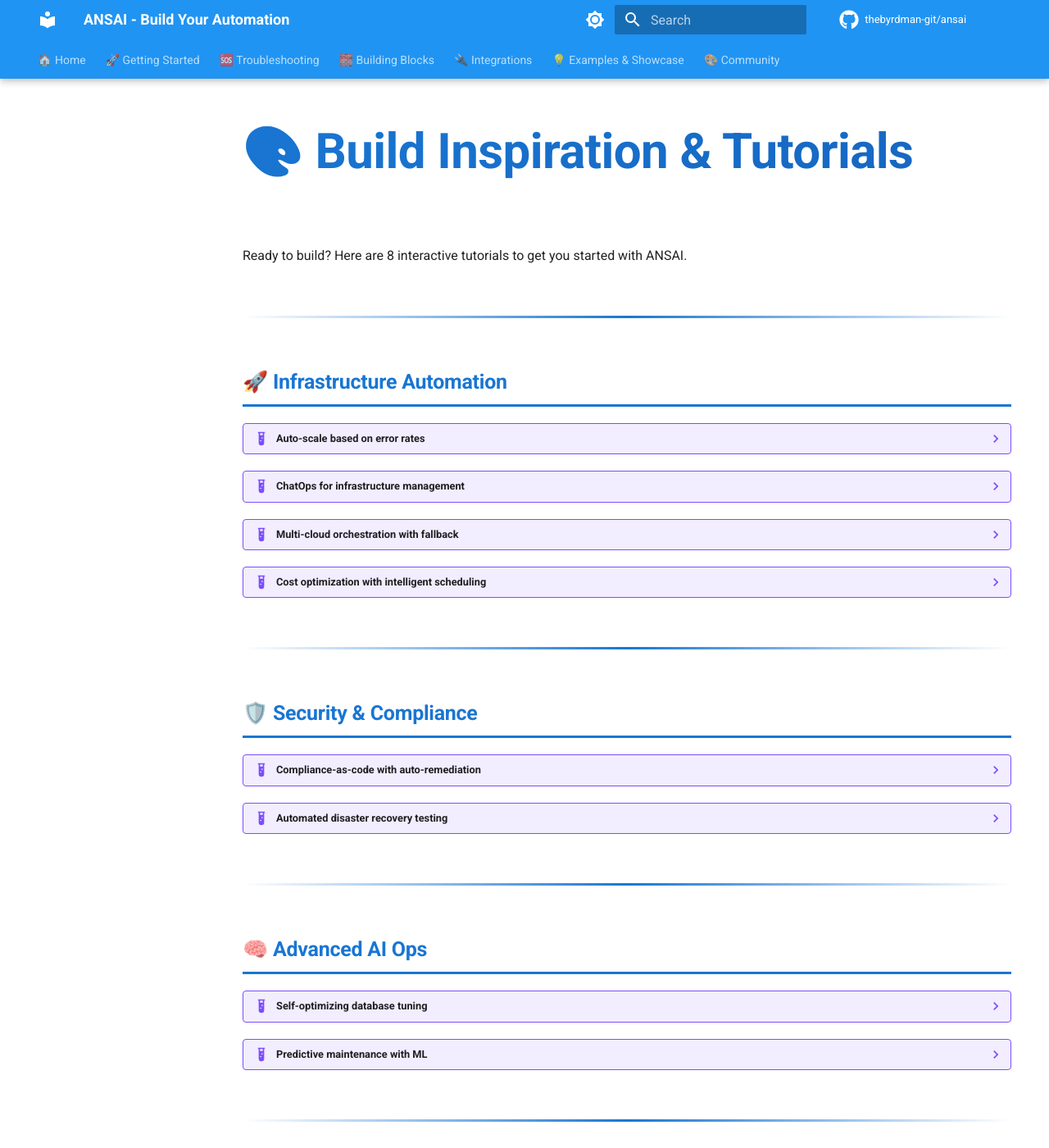
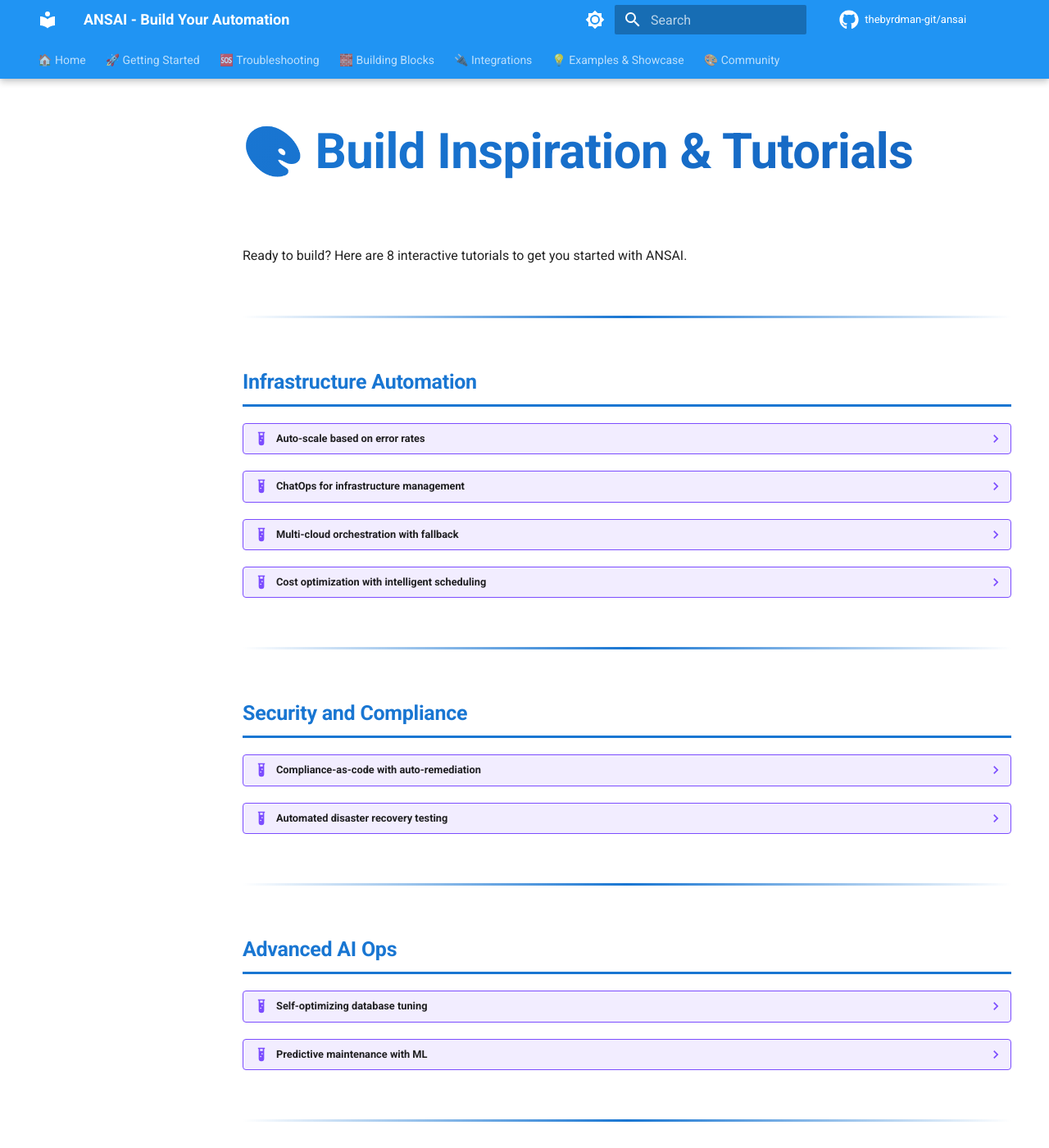
Before and after one commit to thebyrdman-git/ansai, an MkDocs documentation site: the page built from docs/INSPIRATION.md, in a window 1280 px wide and 1400 px high. Shown: the whole window at 82% size. Built offline with MkDocs 1.6.1 and Material for MkDocs 9.7.7, drawn with Linux system fonts in a browser that asks for light colours; comment, search, counter and statistics services are not loaded.

Commit message:
DOCS: Fix anchor links and simplify headers

```diff
--- a/docs/INSPIRATION.md
+++ b/docs/INSPIRATION.md
@@ -4,7 +4,7 @@
 
 ---
 
-## 🚀 Infrastructure Automation
+## Infrastructure Automation
 
 ??? example "Auto-scale based on error rates"
     **Goal:** Automatically scale up resources when error rates spike, then scale down when stable.
@@ -114,7 +114,7 @@
 
 ---
 
-## 🛡️ Security & Compliance
+## Security and Compliance
 
 ??? example "Compliance-as-code with auto-remediation"
     **Goal:** Automatically fix security misconfigurations (e.g., open SSH ports, root login).
@@ -168,7 +168,7 @@
 
 ---
 
-## 🧠 Advanced AI Ops
+## Advanced AI Ops
 
 ??? example "Self-optimizing database tuning"
     **Goal:** Adjust Postgres/MySQL config based on actual load patterns.
```
Also changed, not shown: docs/index.md (+4 -4 lines).
